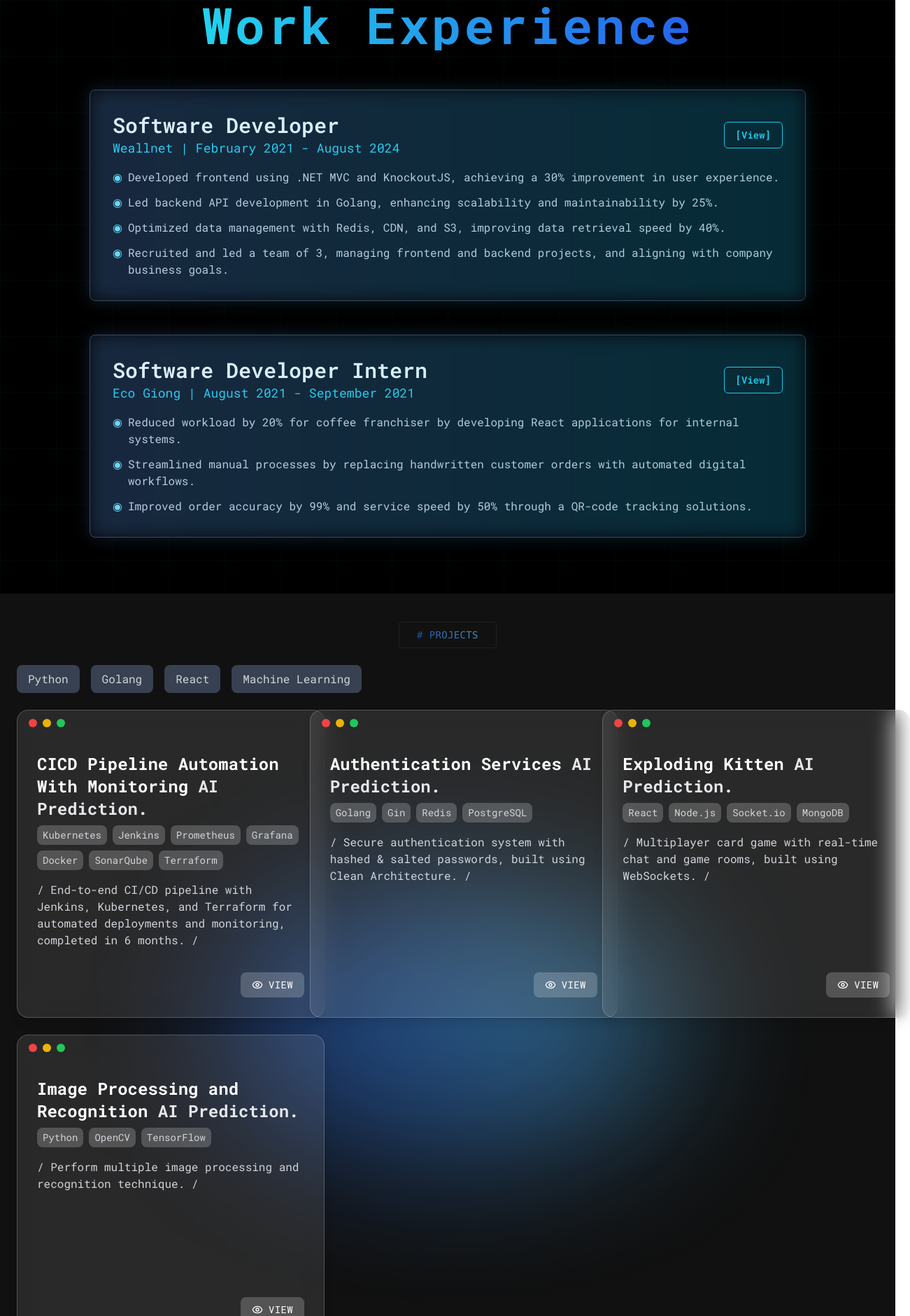
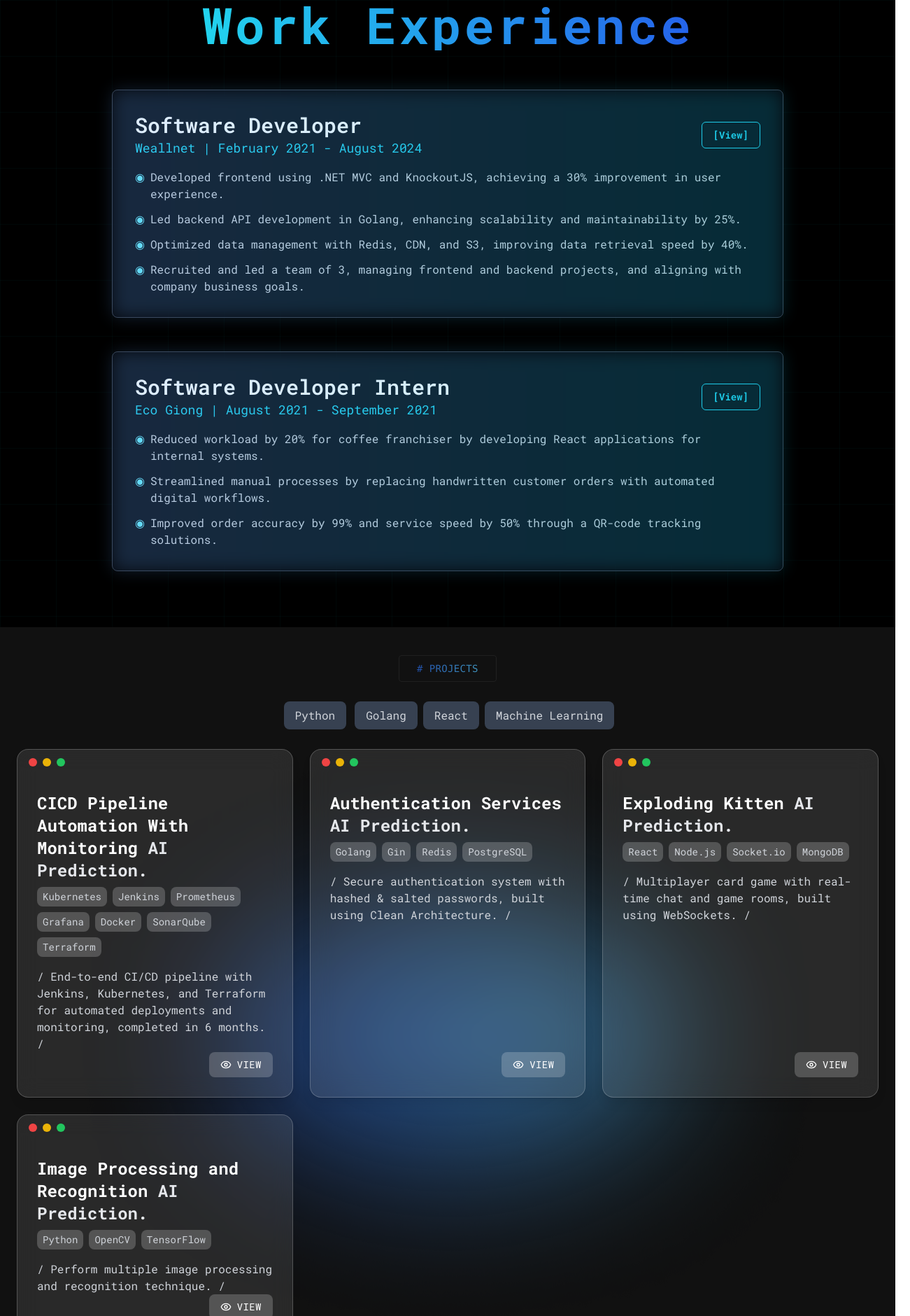
Before and after one commit to danielbaker06072001/personal-website, a Next.js app: page / in a window 1280 px wide. Shown: the part 1680-3560 px from the top of the page at 70% size, 1301 px wide, since content can reach past the window. Built offline with nearby package versions, Linux system fonts and the light colour scheme.

Commit message:
responsive fix

```diff
--- a/components/Experience.tsx
+++ b/components/Experience.tsx
@@ -33,12 +33,12 @@ const experiences = [
       <div className="absolute inset-0 bg-grid-blue opacity-20 pointer-events-none"></div>
 
       {/* Section Title */}
-      <h2 className="text-transparent bg-clip-text bg-gradient-to-r from-cyan-400 to-blue-600 text-5xl md:text-7xl font-bold mb-14 tracking-wider">
+      <h2 className="text-transparent bg-clip-text bg-gradient-to-r from-cyan-400 to-blue-600 text-4xl sm:text-5xl md:text-6xl lg:text-7xl font-bold mb-10 sm:mb-12 md:mb-14 tracking-wider text-center">
         Work Experience
       </h2>
 
       {/* Experience Cards */}
-      <div className="w-full max-w-5xl space-y-12 z-10">
+      <div className="w-full max-w-5xl space-y-12 z-10 px-4 sm:px-6 lg:px-8">
         {experiences.map((exp, index) => (
           <div
             key={index}
@@ -47,8 +47,8 @@ const experiences = [
             {/* Glowing Edge Effect */}
             <div className="absolute inset-0 opacity-20 bg-gradient-to-r from-blue-400 to-cyan-500 rounded-lg blur-md pointer-events-none"></div>
 
-            <div className="flex justify-between items-center">
-              <div>
+            <div className="flex flex-col md:flex-row justify-between items-start md:items-center">
+              <div className="mb-4 md:mb-0">
                 <h3 className="text-2xl md:text-3xl font-semibold text-white">{exp.title}</h3>
                 <p className="text-lg text-cyan-400">{exp.company} | {exp.duration}</p>
               </div>
--- a/components/MyLife.tsx
+++ b/components/MyLife.tsx
@@ -14,21 +14,21 @@ export default function MyLife() {
   return (
     <section id="mylife" className="relative flex flex-col items-center w-full min-h-[100vh] py-24 mx-auto overflow-hidden">
       {/* Section Title */}
-      <h2 className="text-transparent bg-clip-text bg-gradient-to-r from-yellow-300 to-yellow-500 text-4xl md:text-6xl font-bold mb-12 pb-2 whitespace-nowrap">
+      <h2 className="text-transparent bg-clip-text bg-gradient-to-r from-yellow-300 to-yellow-500 text-3xl sm:text-4xl md:text-5xl lg:text-6xl font-bold mb-8 sm:mb-10 md:mb-12 pb-2 whitespace-nowrap text-center">
         Ducky&#39;s Life Timeline
       </h2>
 
       {/* Timeline Container */}
-      <div className="relative flex items-center justify-start w-full overflow-x-auto px-6 gap-20 scrollbar-custom min-h-[300px] max-w-[85vw]">
+      <div className="relative flex items-center justify-start w-full overflow-x-auto px-6 gap-8 md:gap-20 scrollbar-custom min-h-[300px] max-w-[85vw]">
         {/* Persistent Timeline Line */}
-        <div className="absolute top-[150px] left-0 w-[145vw] border-t-2 border-gray-400/50"></div>
+        <div className="absolute top-[150px] left-0 w-[200vw] md:w-[145vw] border-t-2 border-gray-400/50"></div>
 
         {timelineEvents.map((event, index) => (
-          <div key={index} className="relative flex flex-col items-center w-64 mx-16">
+          <div key={index} className="relative flex flex-col items-center w-48 md:w-64 mx-8 md:mx-16">
             {/* Keep consistent height for all text bubbles */}
             <div className="relative flex flex-col items-center min-h-[160px]">
               {/* Event Description Above */}
-              <div className="bg-white/10 backdrop-blur-md border border-white/20 p-6 rounded-xl shadow-md w-64 text-white text-center min-h-[90px] flex items-center justify-center">
+              <div className="bg-white/10 backdrop-blur-md border border-white/20 p-4 md:p-6 rounded-xl shadow-md w-48 md:w-64 text-white text-center min-h-[90px] flex items-center justify-center">
                 {event.text}
               </div>
             </div>
--- a/components/Project.tsx
+++ b/components/Project.tsx
@@ -44,21 +44,21 @@ export default function Project() {
 			<span className="text-transparent bg-clip-text bg-gradient-to-r mt-10 p-2 from-[#1D4ED8] to-[#5AD7FE] font-mono text-sm uppercase tracking-wide border border-neutral-800 rounded-sm opacity-75 w-[140px] text-center font-light ">
 				# PROJECTS
 			</span>
-			<div className="min-h-screen p-6">
+			<div className="w-full p-6">
 				{/* Filter Buttons */}
-				<div className="flex space-x-4 mb-6">
+				<div className="flex flex-wrap justify-center space-x-2 mb-6">
 					{techs.map((tech) => (
 						<button
 							key={tech}
 							onClick={() => setFilter(tech === filter ? null : tech)}
-							className={`z-10 px-4 py-2 rounded-lg ${filter === tech ? "bg-blue-500 text-white" : "bg-gray-700 text-gray-300"}`}>
+							className={`z-10 px-4 py-2 m-1 rounded-lg ${filter === tech ? "bg-blue-500 text-white" : "bg-gray-700 text-gray-300"}`}>
 							{tech}
 						</button>
 					))}
 				</div>
 
 				{/* Project Grid */}
-				<div className="grid gap-6 sm:grid-cols-2 lg:grid-cols-3">
+				<div className="grid gap-6 sm:grid-cols-1 md:grid-cols-2 lg:grid-cols-3">
 					{filteredProjects.map((project, index) => (
 						<ProjectCard
 							key={index}
--- a/components/ProjectCard.tsx
+++ b/components/ProjectCard.tsx
@@ -12,8 +12,8 @@ export default function ProjectCard({ title, description, link, techUsed }: Proj
   return (
     <div className="bg-white/10 backdrop-blur-lg shadow-lg border border-white/20
                     mx-auto relative flex flex-col justify-between
-                    w-[290px] h-[290px] sm:w-[340px] sm:h-[340px] md:w-[390px] md:h-[390px] lg:w-[440px] lg:h-[440px]
-                    p-5 md:p-7 rounded-2xl transition-transform duration-300 hover:scale-105 z-10">
+                    w-full max-w-[290px] sm:max-w-[340px] md:max-w-[390px] lg:max-w-[440px]
+                    h-auto p-5 md:p-7 rounded-2xl transition-transform duration-300 hover:scale-105 z-10">
       {/* Browser Icons */}
       <div className="absolute top-3 left-4 flex space-x-2">
         <span className="w-3 h-3 bg-red-500 rounded-full"></span>
```
